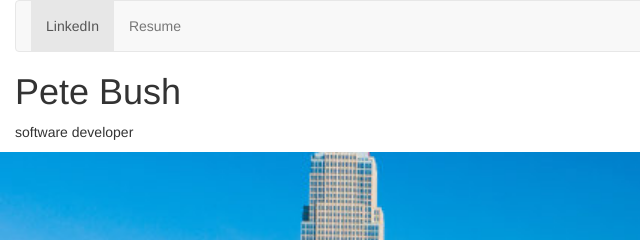
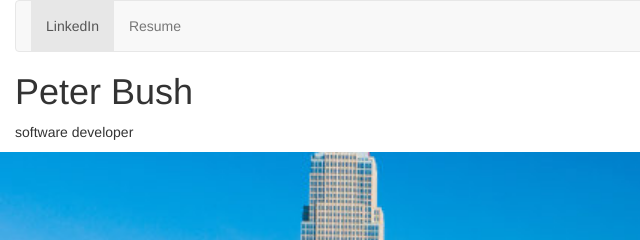
Before and after one commit to PBUSH2/pbush2.github.io, a plain HTML site: page index.html in a window 1280 px wide. Shown: the top 240 px of the page, 0-640 px from the left. Drawn offline with Linux system fonts and the light colour scheme.

Commit message:
Update index.html

```diff
--- a/index.html
+++ b/index.html
@@ -23,7 +23,7 @@
         </div><!-- /.navbar-collapse -->
 
     </nav>
-    <h1 id="name">Pete Bush</h1>
+    <h1 id="name">Peter Bush</h1>
     <p>software developer</p>
 </div><!-- /.container-fluid -->
 </body>
```
